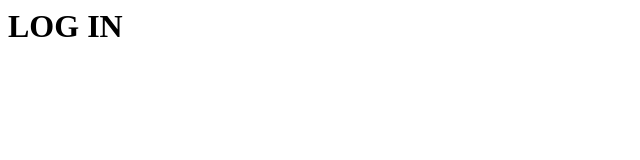
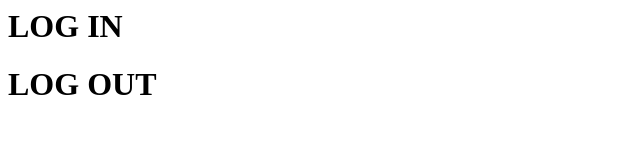
Before and after one commit to maestrofly/crimsonapi, a website: page index.html in a window 1280 px wide. Shown: the whole page, without its empty margins (0-640 px from the left). Drawn offline with Linux system fonts and the light colour scheme.

Commit message:
from nca

```diff
--- a/index.html
+++ b/index.html
@@ -8,5 +8,8 @@
         <h1>
             LOG IN
         </h1>
+        <h1>
+            LOG OUT
+        </h1>
     </body>
 </HTML>
```
